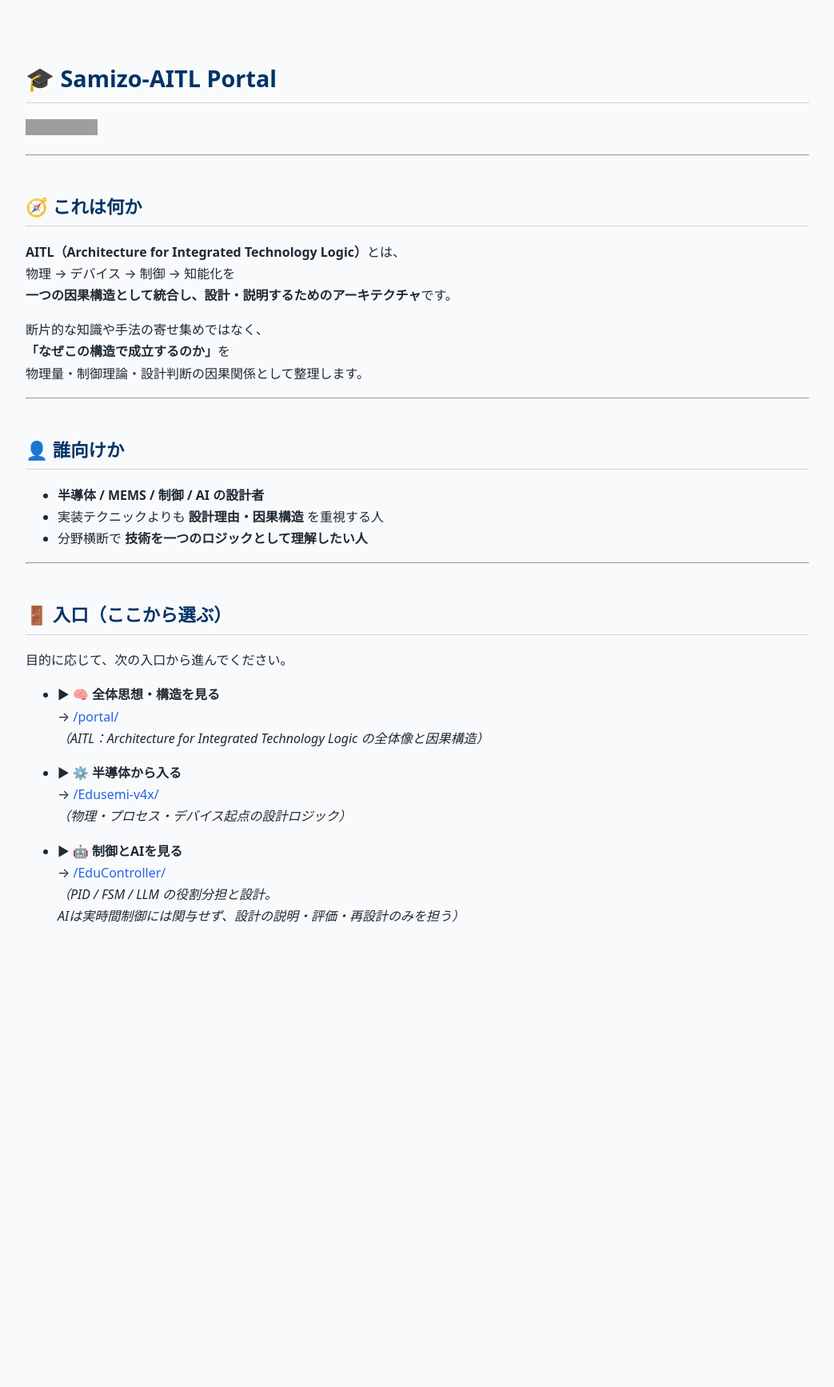
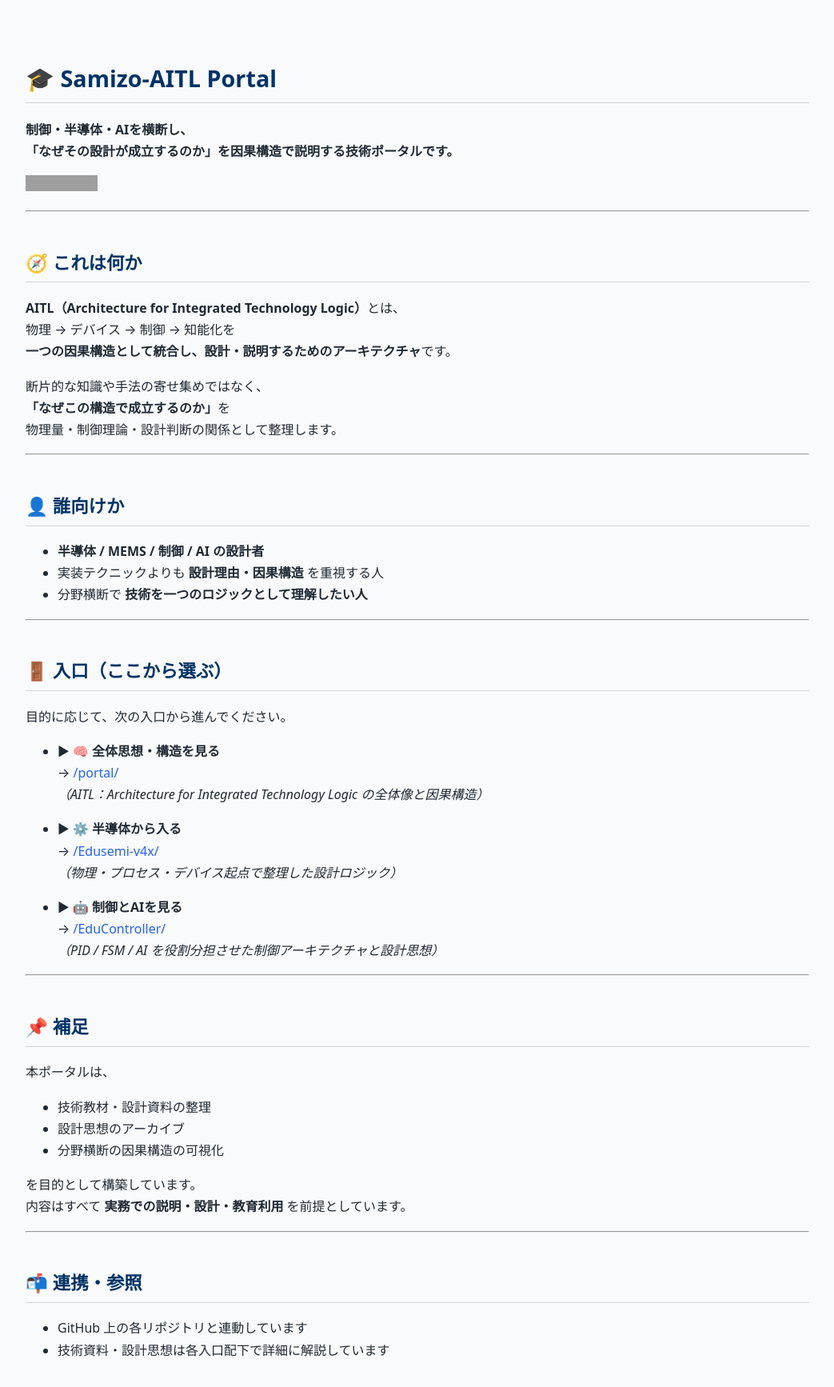
Before and after one commit to Samizo-AITL/Samizo-AITL.github.io, a Jekyll site: the page built from index.md, in a window 1280 px wide. Shown: the whole page at 80% size, without its empty margins (118-1161 px from the left). Built offline with Jekyll 4.4.1, drawn with Linux system fonts in a browser that asks for light colours; before the commit the page ends 1191 px from its top, so only the background shows below that; grey boxes are pictures that could not be loaded.

Commit message:
Update index.md

```diff
--- a/index.md
+++ b/index.md
@@ -5,6 +5,9 @@ description: Architecture for Integrated Technology Logic ― 物理・デバイ
 ---
 
 # 🎓 Samizo-AITL Portal
+
+**制御・半導体・AIを横断し、
+「なぜその設計が成立するのか」を因果構造で説明する技術ポータルです。**
 
 [![English Version](https://img.shields.io/badge/English-Version-blue?logo=github)](https://samizo-aitl.github.io/en/)
 
@@ -37,9 +40,25 @@ description: Architecture for Integrated Technology Logic ― 物理・デバイ
 
 - ▶ ⚙️ **半導体から入る**
   → [/Edusemi-v4x/](/Edusemi-v4x/)
-  *（物理・プロセス・デバイス起点の設計ロジック）*
+  *（物理・プロセス・デバイス起点で整理した設計ロジック）*
 
 - ▶ 🤖 **制御とAIを見る**
   → [/EduController/](/EduController/)
-  *（PID / FSM / LLM の役割分担と設計。
-  AIは実時間制御には関与せず、設計の説明・評価・再設計のみを担う）*
+  *（PID / FSM / AI を役割分担させた制御アーキテクチャと設計思想）*
+
+---
+
+## 📌 補足
+本ポータルは、
+- 技術教材・設計資料の整理
+- 設計思想のアーカイブ
+- 分野横断の因果構造の可視化
+
+を目的として構築しています。
+内容はすべて **実務での説明・設計・教育利用** を前提としています。
+
+---
+
+## 📬 連携・参照
+- GitHub 上の各リポジトリと連動しています
+- 技術資料・設計思想は各入口配下で詳細に解説しています
```
Also changed, not shown: other parts of index.md (+1 -1 lines).
